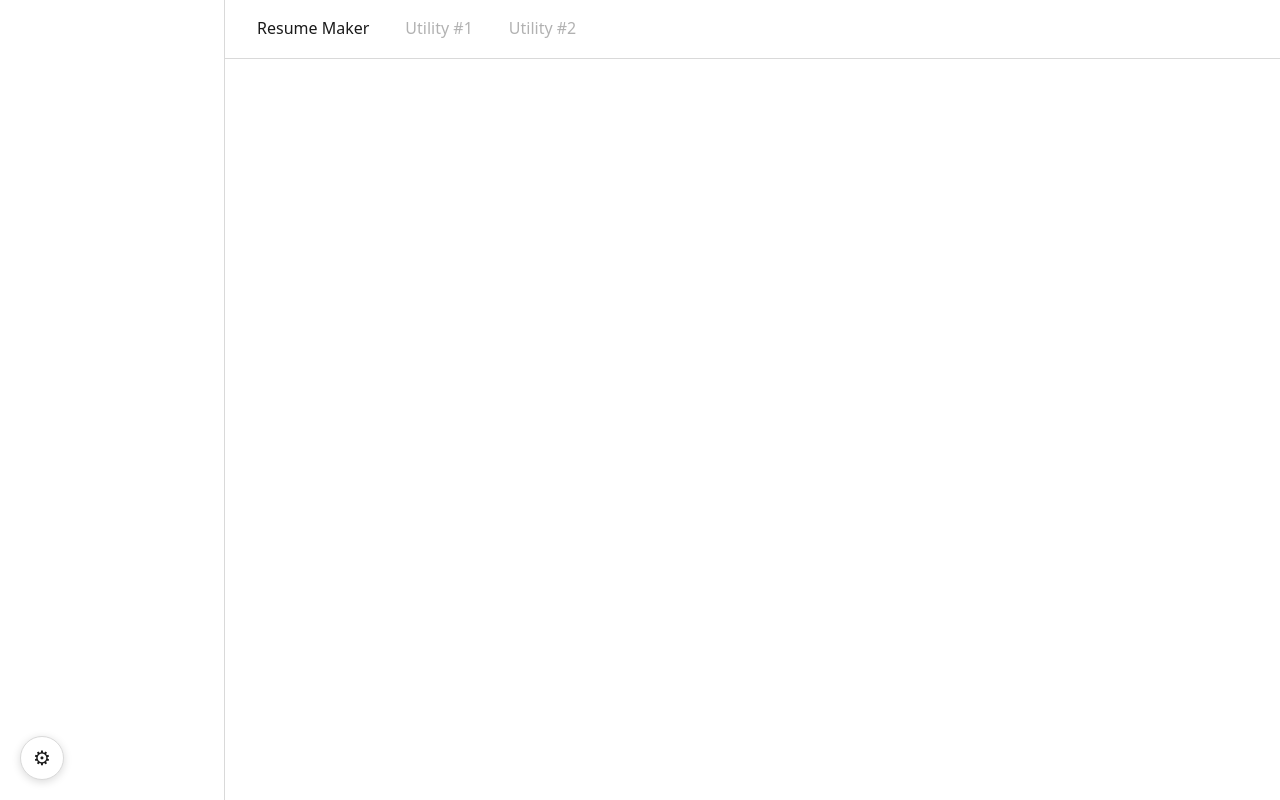
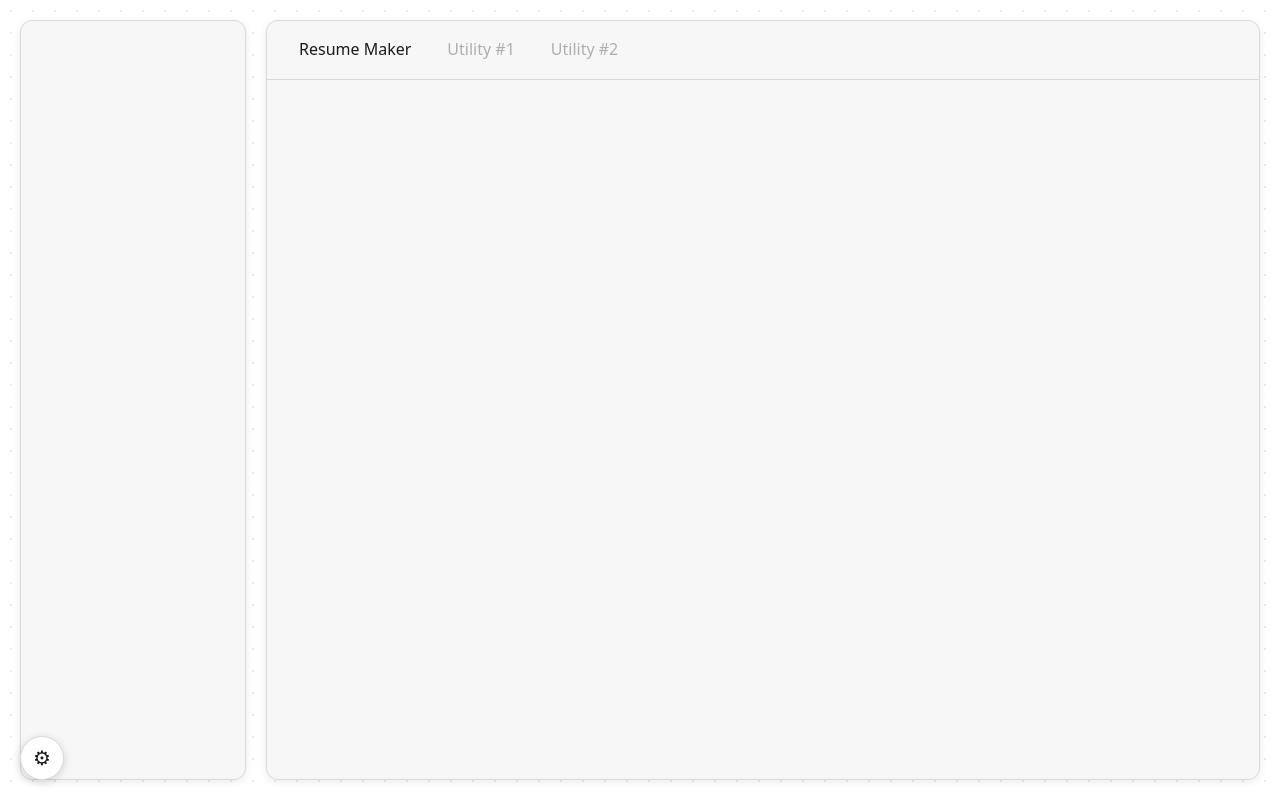
Before and after one commit to EthanOwens/reforge, a React (Vite) app: page / in a window 1280 px wide. Built offline with nearby package versions, Linux system fonts and the light colour scheme.

Commit message:
Seperated 3 main home page panels and added dot-grid background

```diff
--- a/src/AppShell.css
+++ b/src/AppShell.css
@@ -4,7 +4,10 @@
 .app-shell {
   display: flex;
   min-height: 100vh;
-  background: var(--app-bg, #fff);
+  box-sizing: border-box;
+  padding: 20px;
+  gap: 20px;
+  background: transparent;
   color: var(--app-text, #222);
 }
 
@@ -14,8 +17,10 @@
   width: 200px;
   flex-shrink: 0;
   padding: 16px 12px;
-  border-right: 1px solid var(--app-border, #ccc);
-  background: var(--app-bg, #fff);
+  border-radius: 12px;
+  border: 1px solid var(--app-border, #ccc);
+  background: var(--app-surface, #fff);
+  box-shadow: 0 2px 8px rgba(0, 0, 0, 0.08);
   gap: 8px;
 }
 
@@ -44,6 +49,11 @@
   flex-direction: column;
   flex: 1;
   min-width: 0;
+  border-radius: 12px;
+  border: 1px solid var(--app-border, #ccc);
+  background: var(--app-surface, #fff);
+  box-shadow: 0 2px 8px rgba(0, 0, 0, 0.08);
+  overflow: hidden;
 }
 
 .app-shell-ribbon {
@@ -52,7 +62,8 @@
   gap: 4px;
   padding: 8px 16px;
   border-bottom: 1px solid var(--app-border, #ccc);
-  background: var(--app-bg, #fff);
+  background: var(--app-surface, #fff);
+  border-radius: 12px 12px 0 0;
 }
 
 .app-shell-ribbon-tab {
@@ -85,7 +96,8 @@
   min-width: 0;
   overflow: auto;
   padding: 24px;
-  background: var(--app-bg, #fff);
+  background: var(--app-surface, #fff);
+  border-radius: 0 0 12px 12px;
 }
 
 /* Floating settings entry point, restored to its original bottom-left
--- a/src/appTheme.css
+++ b/src/appTheme.css
@@ -11,6 +11,7 @@
   --app-text-muted: #666666;
   --app-border: #d9d9d9;
   --app-accent: #2563eb;
+  --app-dot-color: rgba(0, 0, 0, 0.08);
 }
 
 :root[data-app-theme='dark'] {
@@ -20,6 +21,7 @@
   --app-text-muted: #a0a0a0;
   --app-border: #3f3f3f;
   --app-accent: #5b8def;
+  --app-dot-color: rgba(255, 255, 255, 0.08);
 }
 
 :root[data-app-theme='off-white'] {
@@ -29,6 +31,7 @@
   --app-text-muted: #555555;
   --app-border: #c2c2c2;
   --app-accent: #2563eb;
+  --app-dot-color: rgba(0, 0, 0, 0.1);
 }
 
 @media (prefers-color-scheme: dark) {
@@ -39,5 +42,6 @@
     --app-text-muted: #a0a0a0;
     --app-border: #3f3f3f;
     --app-accent: #5b8def;
+    --app-dot-color: rgba(255, 255, 255, 0.08);
   }
 }
--- a/src/index.css
+++ b/src/index.css
@@ -5,6 +5,9 @@
 
 body {
   margin: 0;
+  background-color: var(--app-bg, #fff);
+  background-image: radial-gradient(circle, var(--app-dot-color, rgba(0, 0, 0, 0.08)) 1px, transparent 1px);
+  background-size: 22px 22px;
 }
 
 #root {
```
Also changed, not shown: 1 other file (tests, documents, lock files or other folders).
